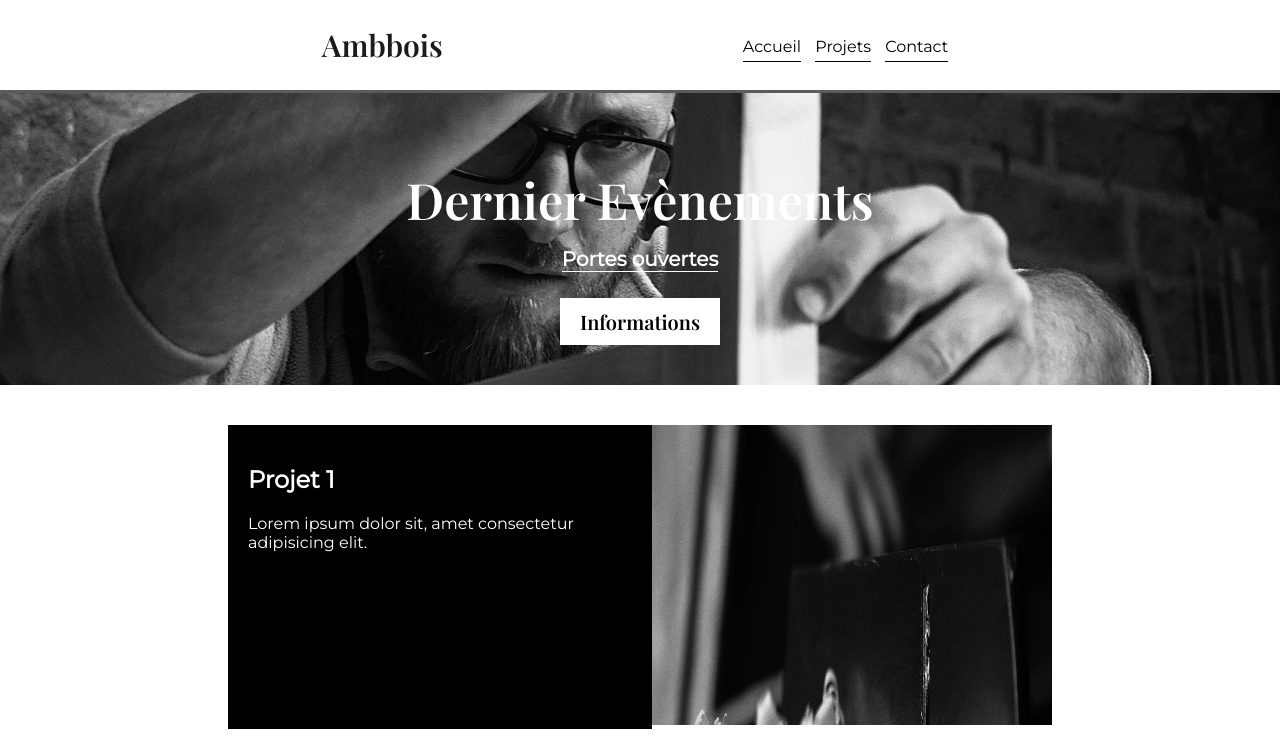
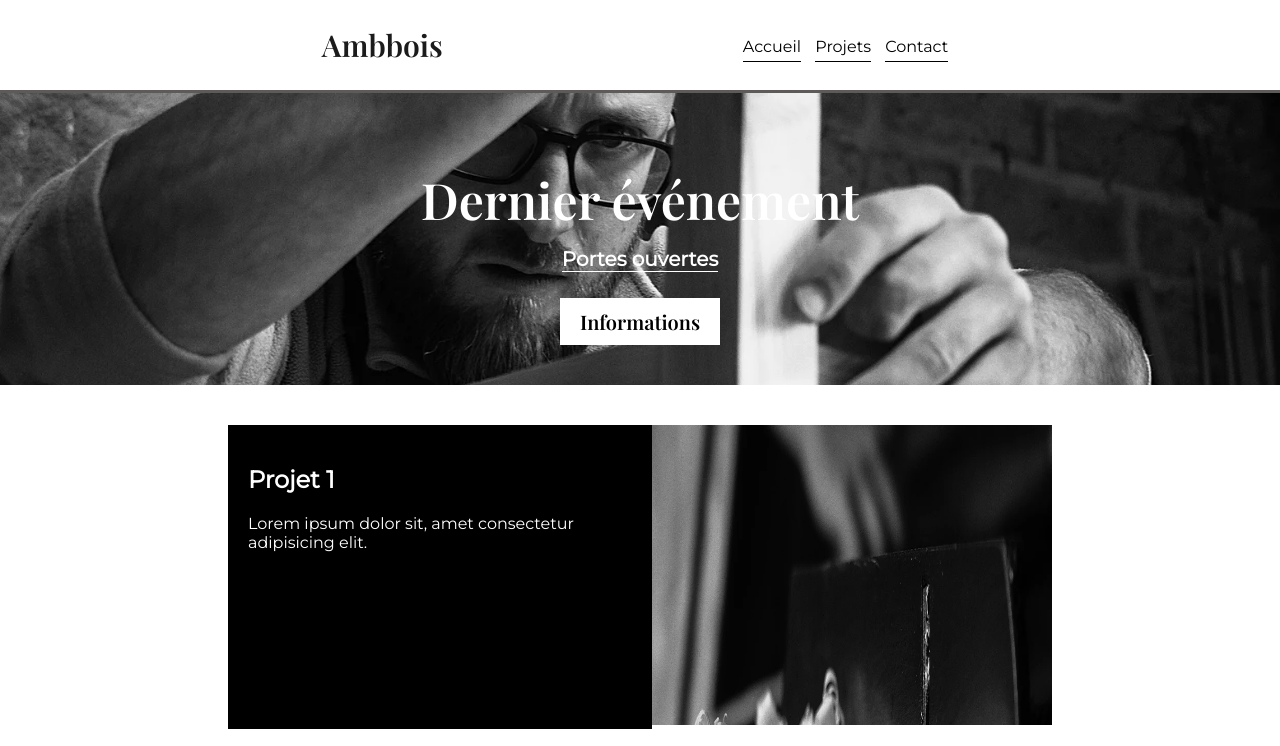
Before and after one commit to ddhuissier/proto-site-ambbois, a plain HTML site: page index.html in a window 1280 px wide. Shown: the top 746 px of the page. Drawn offline with nearby package versions, Linux system fonts and the light colour scheme.

Commit message:
add capture site

```diff
--- a/index.html
+++ b/index.html
@@ -17,7 +17,7 @@
       </div>
     </nav>
     <header>
-      <h1>Dernier Evènements</h1>
+      <h1>Dernier événement</h1>
       <h4>Portes ouvertes</h4>
       <button>Informations</button>
     </header>
```
Also changed, not shown: img/capture-site.png (added).
